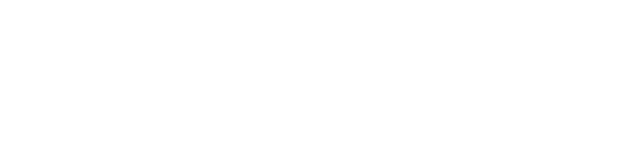
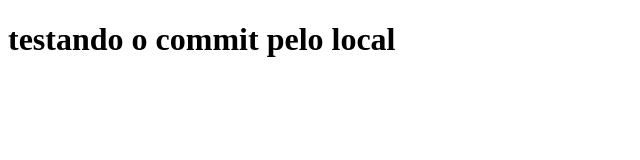
Before and after one commit to jgabrielmdm/curso-git-alura, a plain HTML site: page index.html in a window 1280 px wide. Shown: the whole page, without its empty margins (0-640 px from the left). Drawn offline with Linux system fonts and the light colour scheme.

Commit message:
alteração no arquivo index

```diff
--- a/index.html
+++ b/index.html
@@ -6,6 +6,6 @@
     <title>Curso Git Alura</title>
 </head>
 <body>
-
+    <h1>testando o commit pelo local</h1>
 </body>
 </html>
```
